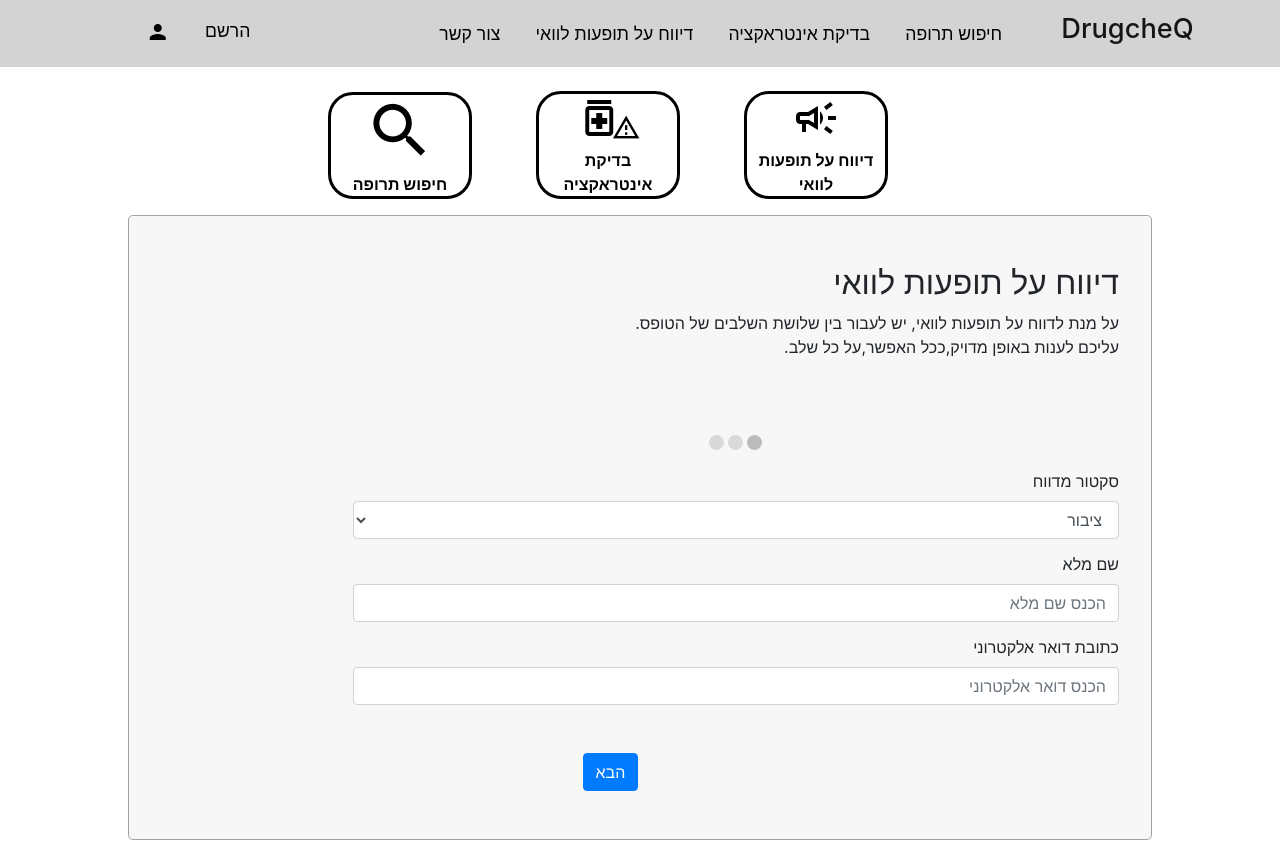
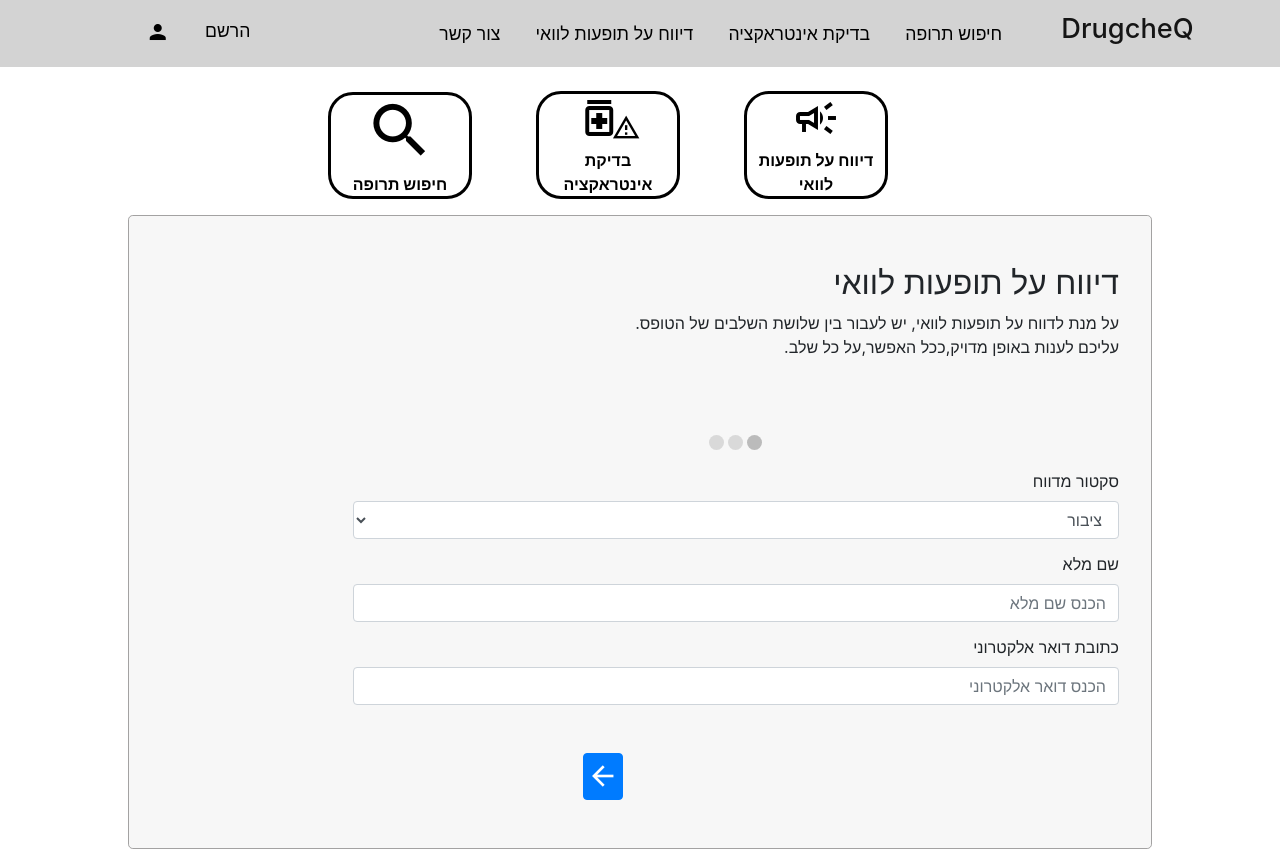
Before and after one commit to AmitLiberman/DrugcheQ-Preventing-Polypharmacy, a React app: page /side-effect-report in a window 1280 px wide. Shown: the top 851 px of the page. Built offline with nearby package versions, Linux system fonts and the light colour scheme.

Commit message:
change next & prev buttons in report

```diff
--- a/src/Components/MasterReport/MasterReport.css
+++ b/src/Components/MasterReport/MasterReport.css
@@ -25,6 +25,12 @@
     margin-top: 40px;
 }
 
+.btn.btn-primary {
+    padding-bottom: 0.1em;
+    padding-left: 0.2em;
+    padding-right: 0.2em
+}
+
 
 /* Make circles that indicate the steps of the form: */
 
@@ -49,3 +55,7 @@
 .step.finish {
     background-color: #4CAF50;
 }
+
+.material-icons.arrow {
+    font-size: 2rem;
+}
--- a/src/Components/MasterReport/MasterReport.js
+++ b/src/Components/MasterReport/MasterReport.js
@@ -76,11 +76,11 @@ class MasterReport extends Component {
     if (currentStep !== 1) {
       return (
         <button
-          className="btn btn-secondary float-right"
+          className="btn btn-primary float-right"
           type="button"
           onClick={this._prev}
         >
-          הקודם
+          <span className="material-icons arrow">arrow_forward</span>
         </button>
       );
     }
@@ -98,7 +98,7 @@ class MasterReport extends Component {
           type="button"
           onClick={this._next}
         >
-          הבא
+          <span className="material-icons arrow">arrow_back</span>
         </button>
       );
     }
--- a/src/Components/Step2/Step2.js
+++ b/src/Components/Step2/Step2.js
@@ -10,6 +10,14 @@ class Step2 extends Component {
     console.log(this.state.drugList);
   };
 
+  drugListDeleteItem = (id) => {
+    this.setState({
+      drugList: [...this.state.drugList.filter((drug) => drug.id !== id)],
+    });
+    if (this.state.drugList.length === 1)
+      this.setState({ isDrugInsert: false });
+  };
+
   render() {
     if (this.props.currentStep !== 2) {
       // Prop: The current step
@@ -20,6 +28,7 @@ class Step2 extends Component {
         <DrugInsert
           drugListUpdate={this.drugListUpdate}
           drugList={this.state.drugList}
+          delDrug={this.drugListDeleteItem}
         />
       </div>
     );
```
Also changed, not shown: 1 other file (tests, documents, lock files or other folders).
